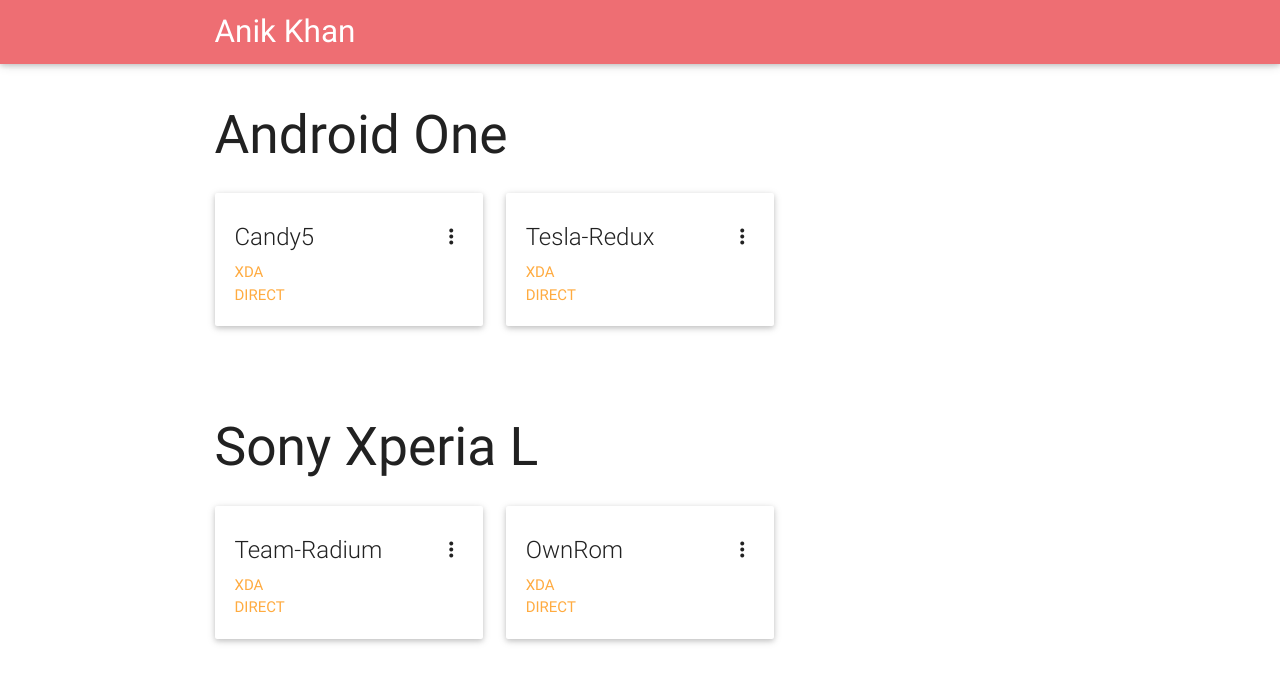
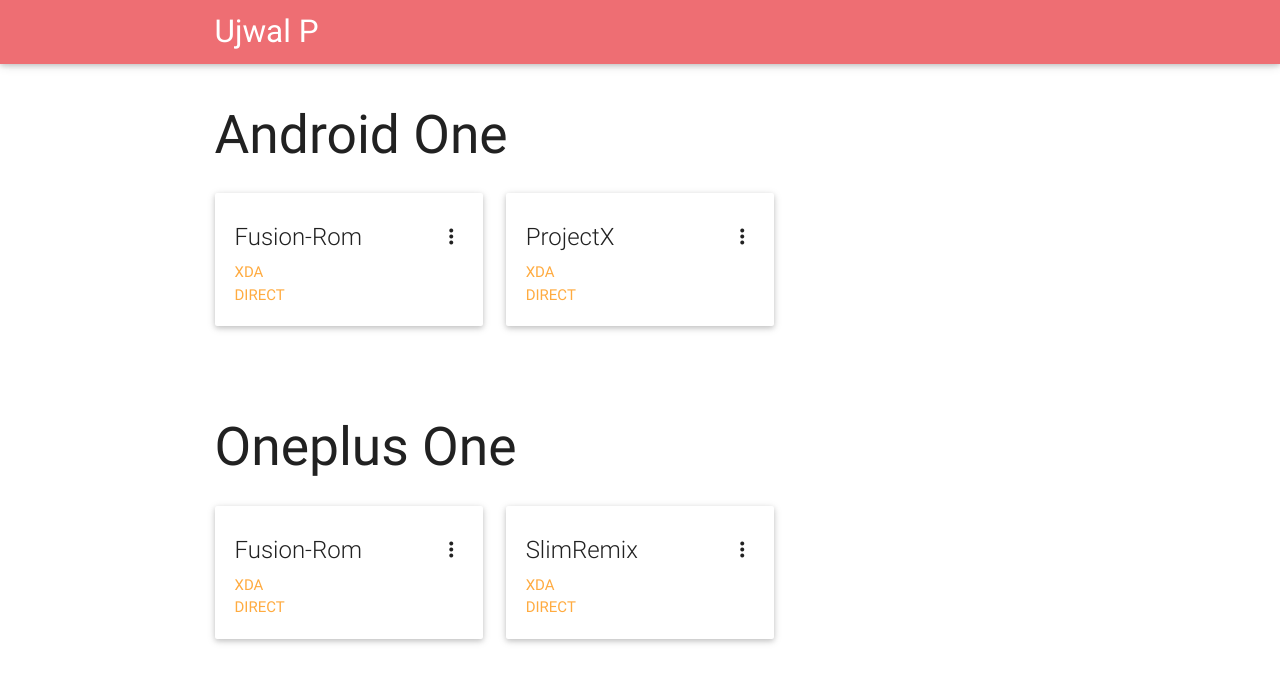
Before and after one commit to utkarsh914/ujwalp15.github.io, a PHP site: page /works.html in a window 1280 px wide. Shown: the top 690 px of the page. Run offline with PHP 8.4, Linux system fonts and the light colour scheme.

Commit message:
My Personal Site
Credit:-
https://github.com/Anik1199

```diff
--- a/contact.php
+++ b/contact.php
@@ -2,7 +2,7 @@
 
 if(isset($_POST['email'])) {
 
-    $email_to = "Anik9280@gmail.com";
+    $email_to = "ujwalp09@gmail.com";
 
     $email_subject = "Website Contact";
 
--- a/works.html
+++ b/works.html
@@ -24,7 +24,7 @@
  <div class="navbar-fixed">
     <nav id="nav_f" class="default_color" role="navigation">
         <div class="container">
-            <div class="nav-wrapper"><a id="logo-container" href="#top" class="brand-logo">Anik Khan</a>
+            <div class="nav-wrapper"><a id="logo-container" href="index.html" class="brand-logo">Ujwal P</a>
             <ul id="nav-mobile" class="right side-nav">
             </ul><a href="#" data-activates="nav-mobile" class="button-collapse"><i class="mdi-navigation-menu"></i></a>
             </div>
@@ -41,9 +41,9 @@
                     <div class="card-image waves-effect waves-block waves-light">
                     </div>
                     <div class="card-content">
-                        <span class="card-title activator grey-text text-darken-4">Candy5 <i class="mdi-navigation-more-vert right"></i></span>
-                        <p><a href="http://forum.xda-developers.com/crossdevice-dev/android-one-crossdevice-development-original-android-development/rom-candy5-sprout4-t3122690">XDA </a></p>
-                        <p><a href="https://s.basketbuild.com/devs/CandyRoms/sprout4">Direct </a></p>
+                        <span class="card-title activator grey-text text-darken-4">Fusion-Rom <i class="mdi-navigation-more-vert right"></i></span>
+                        <p><a href="http://forum.xda-developers.com/crossdevice-dev/android-one-crossdevice-development-original-android-development/rom-fusion-v6-0-lp5-1-1-sprout4-t3198789">XDA </a></p>
+                        <p><a href="http://fusion-rom.net/downloads/">Direct </a></p>
                     </div>
                     <div class="card-reveal">
                         <span class="card-title grey-text text-darken-4">sprout4 <i class="mdi-navigation-close right"></i></span>
@@ -56,9 +56,9 @@
                     <div class="card-image waves-effect waves-block waves-light">
                     </div>
                     <div class="card-content">
-                        <span class="card-title activator grey-text text-darken-4">Tesla-Redux <i class="mdi-navigation-more-vert right"></i></span>
-                        <p><a href="http://forum.xda-developers.com/crossdevice-dev/android-one-crossdevice-development-original-android-development/rom-tesla-rom-t3137030">XDA </a></p>
-                        <p><a href="https://www.androidfilehost.com/?fid=24052804347793020">Direct </a></p>
+                        <span class="card-title activator grey-text text-darken-4">ProjectX <i class="mdi-navigation-more-vert right"></i></span>
+                        <p><a href="http://forum.xda-developers.com/crossdevice-dev/android-one-crossdevice-development-original-android-development/rom-projectx-t3155779">XDA </a></p>
+                        <p><a href="https://www.androidfilehost.com/?fid=24052804347788601">Direct </a></p>
                     </div>
                     <div class="card-reveal">
                         <span class="card-title grey-text text-darken-4">sprout4 <i class="mdi-navigation-close right"></i></span>
@@ -69,22 +69,22 @@
         </div>
     </div>
 </div>
-<!--Work for taoshan-->
+<!--Work for bacon-->
 <div class="section scrollspy" id="work">
     <div class="container">
-        <h2 class="header text_b">Sony Xperia L </h2>
+        <h2 class="header text_b">Oneplus One </h2>
         <div class="row">
             <div class="col s12 m4 l4">
                 <div class="card">
                     <div class="card-image waves-effect waves-block waves-light">
                     </div>
                     <div class="card-content">
-                        <span class="card-title activator grey-text text-darken-4">Team-Radium <i class="mdi-navigation-more-vert right"></i></span>
-                        <p><a href="http://forum.xda-developers.com/xperia-l/development/rom-team-radium-1-2-t3169309">XDA </a></p>
-                        <p><a href="https://s.basketbuild.com/filedl/devs?dev=akhil1999&dl=akhil1999/Radium/Moar-Radium-1.2-OFFICIAL-taoshan-20150729.zip">Direct </a></p>
+                        <span class="card-title activator grey-text text-darken-4">Fusion-Rom <i class="mdi-navigation-more-vert right"></i></span>
+                        <p><a href="http://forum.xda-developers.com/oneplus-one/development/rom-fusion-rom-t3194909">XDA </a></p>
+                        <p><a href="http://fusion-rom.net/downloads/">Direct </a></p>
                     </div>
                     <div class="card-reveal">
-                        <span class="card-title grey-text text-darken-4">taoshan <i class="mdi-navigation-close right"></i></span>
+                        <span class="card-title grey-text text-darken-4">bacon <i class="mdi-navigation-close right"></i></span>
                         <p>Official </p>
                     </div>
                 </div>
@@ -94,12 +94,12 @@
                     <div class="card-image waves-effect waves-block waves-light">
                     </div>
                     <div class="card-content">
-                        <span class="card-title activator grey-text text-darken-4">OwnRom <i class="mdi-navigation-more-vert right"></i></span>
-                        <p><a href="http://forum.xda-developers.com/xperia-l/development/rom-ownrom-0-5-beta-t3139726">XDA </a></p>
-                        <p><a href="http://sourceforge.net/projects/ownrom/files/taoshan/">Direct </a></p>
+                        <span class="card-title activator grey-text text-darken-4">SlimRemix <i class="mdi-navigation-more-vert right"></i></span>
+                        <p><a href="http://forum.xda-developers.com/oneplus-one/development/rom-slimremix-mr10-t3186216">XDA </a></p>
+                        <p><a href="https://s.basketbuild.com/devs/ujwalp15/Bacon/SlimRemix">Direct </a></p>
                     </div>
                     <div class="card-reveal">
-                        <span class="card-title grey-text text-darken-4">taoshan <i class="mdi-navigation-close right"></i></span>
+                        <span class="card-title grey-text text-darken-4">bacon <i class="mdi-navigation-close right"></i></span>
                         <p>Official </p>
                     </div>
                 </div>
```
Also changed, not shown: index.html (+9 -9 lines), img/avatar.png, img/bacon.jpg (added), img/taoshan.jpg (deleted).
